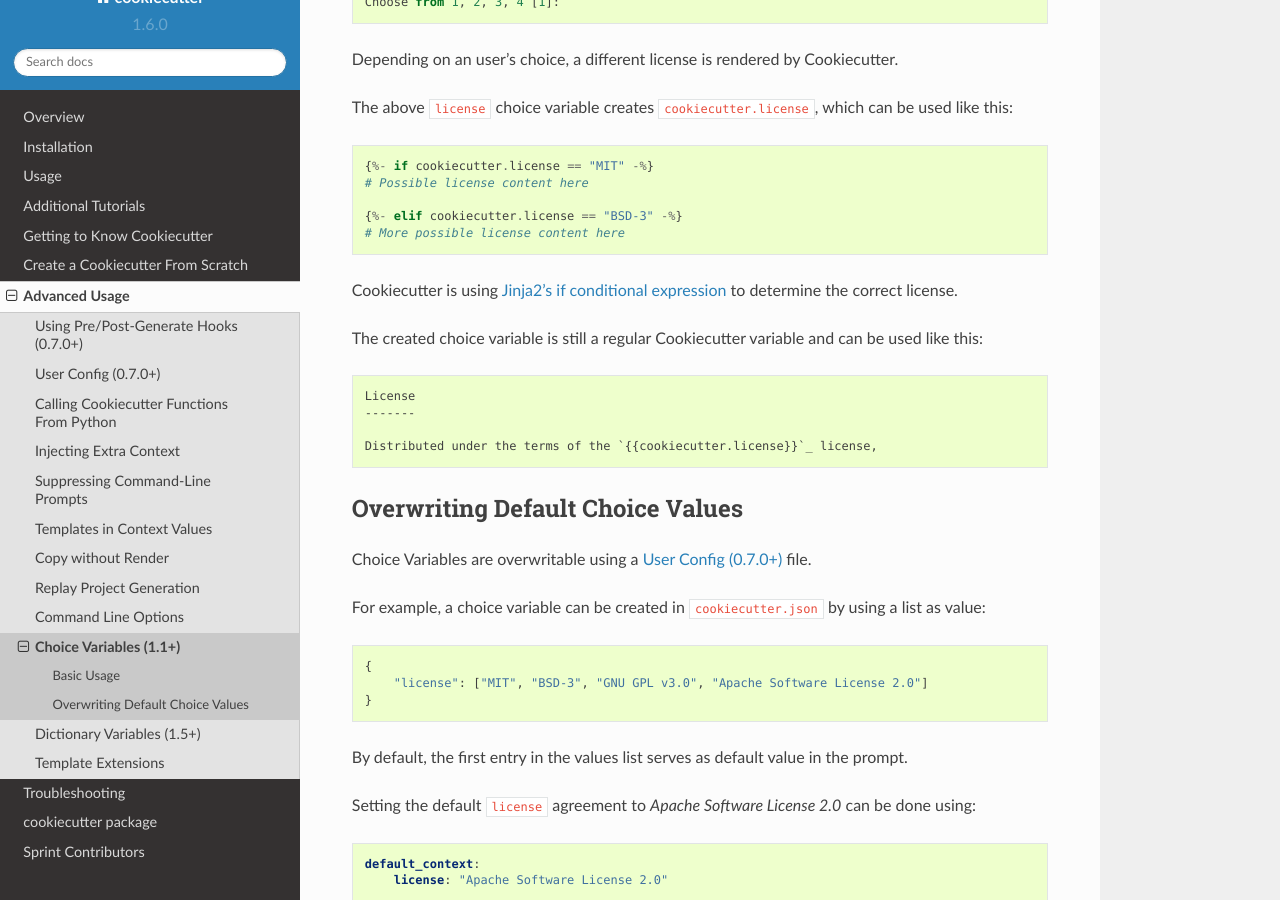
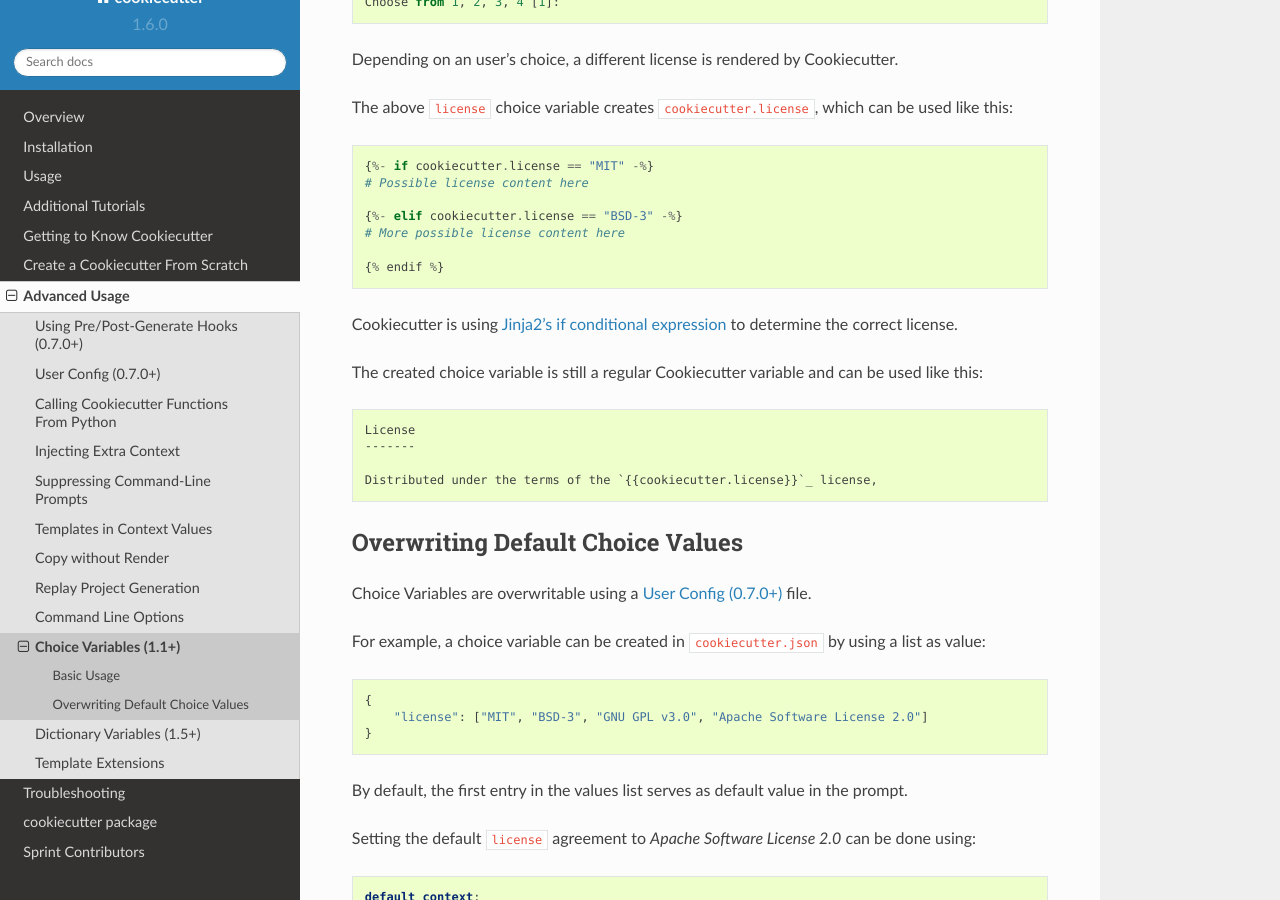
Before and after one commit to c-allen-tech/cookie, a Sphinx documentation site: the page built from docs/advanced/choice_variables.rst, in a window 1280 px wide and 900 px high, scrolled down 636 px. Built offline with Sphinx 7.4.7 and the Read the Docs theme 2.0.0, drawn with Linux system fonts in a browser that asks for light colours; formulas are drawn with MathJax 3.

Commit message:
Add missing {% endif %} to Choice Variables example (#1249)
Add missing {% endif %} to Choice Variables example.

```diff
--- a/docs/advanced/choice_variables.rst
+++ b/docs/advanced/choice_variables.rst
@@ -36,6 +36,8 @@ can be used like this::
 
   {%- elif cookiecutter.license == "BSD-3" -%}
   # More possible license content here
+
+  {% endif %}
 
 Cookiecutter is using `Jinja2's if conditional expression <http://jinja.pocoo.org/docs/dev/templates/#if>`_ to determine the correct license.
 
```
